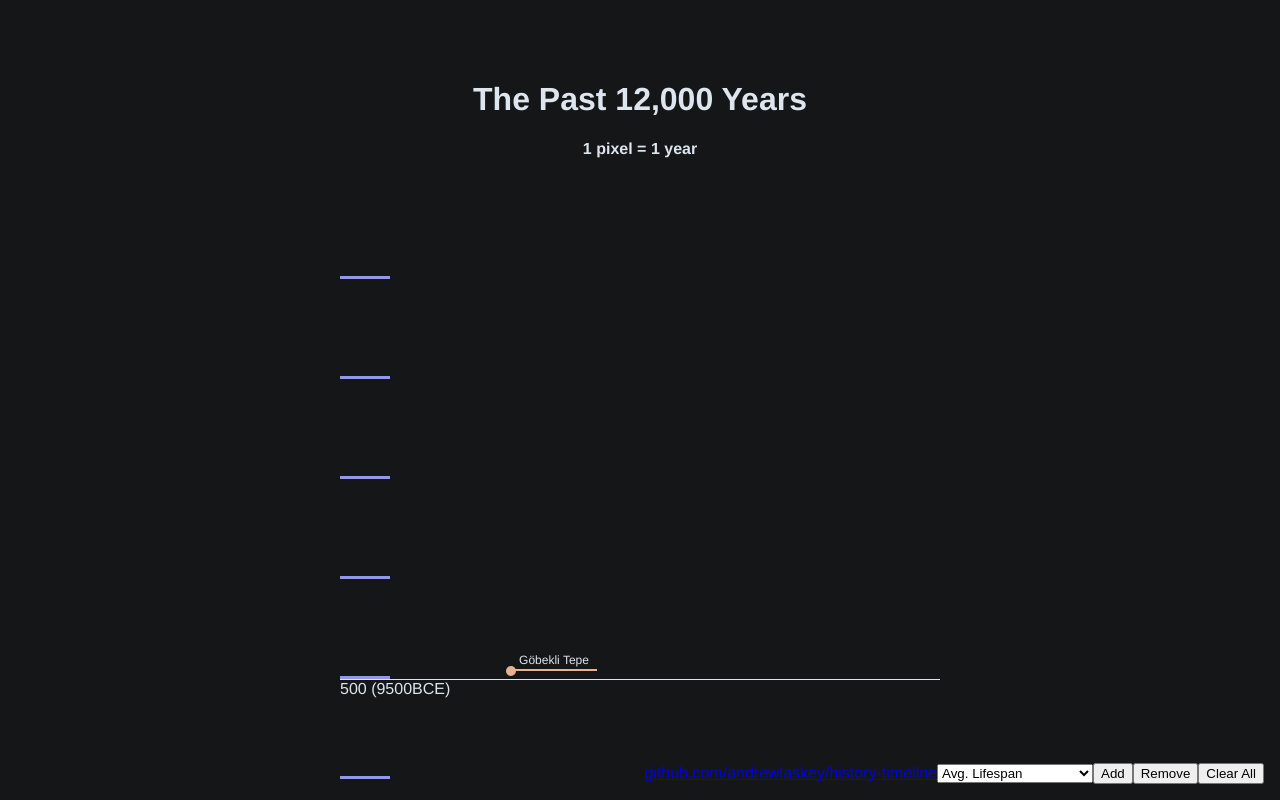
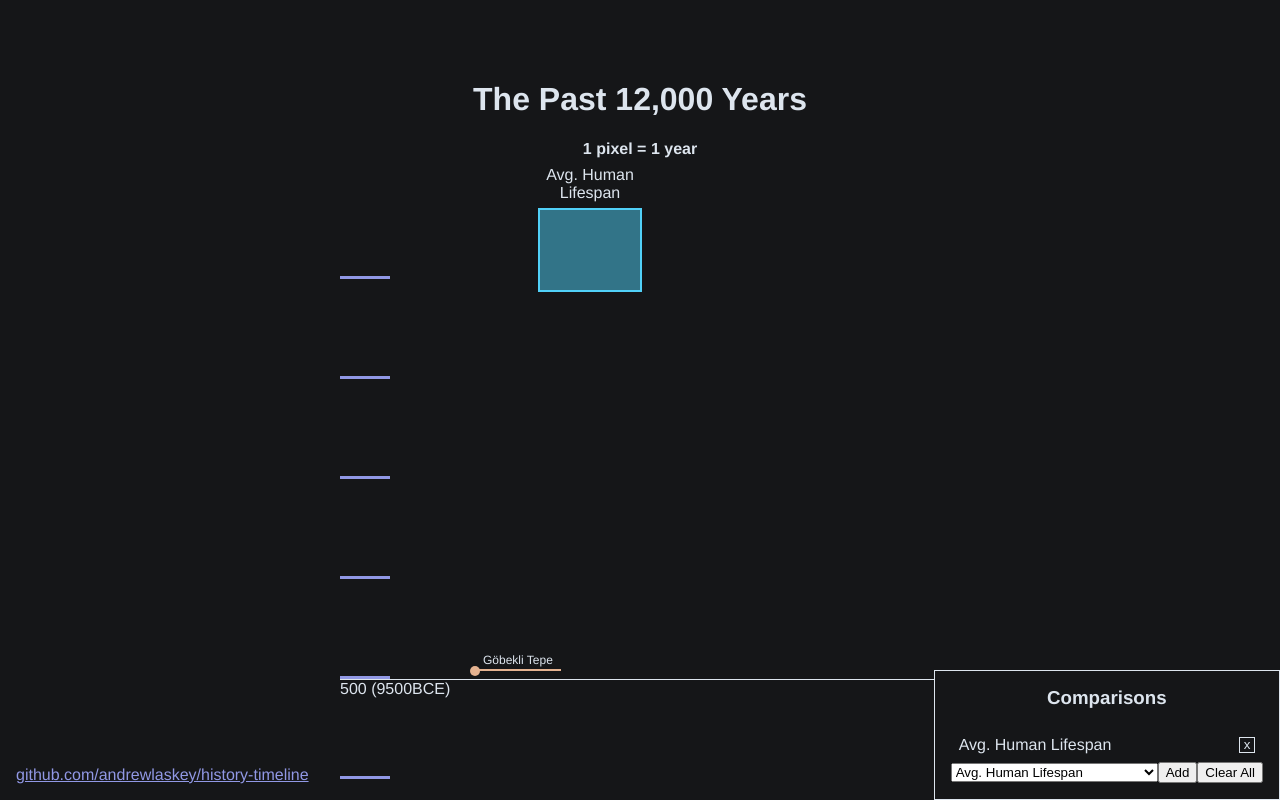
Before and after one commit to andrewlaskey/history-timeline, a Vue app: page / in a window 1280 px wide. Both pictures are taken after a click on the button "Add". Shown: the top 800 px of the page. Built offline with nearby package versions, Linux system fonts and the light colour scheme.

Commit message:
feat: add GSAP

```diff
--- a/src/App.vue
+++ b/src/App.vue
@@ -9,18 +9,22 @@ import { reactive, ref } from '@vue/reactivity'
 const compareList: Comparable[] = [
   {
     range: 80,
-    label: 'Avg. Lifespan',
+    label: 'Avg. Human Lifespan',
   },
   {
     range: 246,
     label: 'USA',
+  },
+  {
+    range: 272,
+    label: 'Avg. Greenland Shark Lifespan'
   },
   ...people.map(({ range, label }) => ({ range: range || 80, label })),
   ...states.map(({ range, label }) => ({ range: range || 80, label })),
 ]
 
 const selected = reactive<Comparable[]>([])
-const selection = ref('Avg. Lifespan')
+const selection = ref('Avg. Human Lifespan')
 
 const addSelection = (): void => {
   const compareObj = compareList.find((obj) => obj.label === selection.value)
@@ -42,6 +46,10 @@ const removeSelection = (): void => {
   }
 }
 
+const removeItem = (idx: number): void => {
+  selected.splice(idx, 1);
+}
+
 const clear = (): void => {
   selected.splice(0)
 }
@@ -57,20 +65,35 @@ const clear = (): void => {
     :range="obj.range"
     :label="obj.label"
   />
+  <div class="info">
+    <a href="https://github.com/andrewlaskey/history-timeline" target="_blank">github.com/andrewlaskey/history-timeline</a>
+  </div>
   <div class="select-compare">
-    <a href="https://github.com/andrewlaskey/history-timeline" target="_blank">github.com/andrewlaskey/history-timeline</a>
+    <h3>Comparisons</h3>
+    <ul class="compare-selections">
+      <li
+        v-for="(compare, idx) in selected"
+        :key="`${compare.label}-${idx}`"
+      >
+        <span>{{  compare.label }}</span>
+        <button @click="removeItem(idx)">
+          <span>x</span>
+        </button>
+      </li>
+    </ul>
+    <div class="compare-input">
     <select v-model="selection">
       <option v-for="obj in compareList" :key="obj.label">
         {{ obj.label }}
       </option>
     </select>
     <button @click="addSelection">Add</button>
-    <button @click="removeSelection">Remove</button>
     <button @click="clear">Clear All</button>
+  </div>
   </div>
 </template>
 
-<style>
+<style lang="scss">
 body {
   margin: 0;
 }
@@ -93,9 +116,62 @@ body.is-fixed {
 }
 
 .select-compare {
+  display: flex;
+  flex-direction: column;
   position: fixed;
   right: 0;
   bottom: 0;
   padding: 1rem;
+  background-color: #151618;
+  border: 1px solid;
+  border-color: #dde5ee;
+
+  h3 {
+    margin-top: 0;
+  }
+}
+
+.info {
+  position: fixed;
+  left: 0;
+  bottom: 0;
+  padding: 1rem;
+
+  a {
+    color: #9198e5;
+  }
+}
+
+.compare-selections {
+  list-style-type: none;
+  margin: 0;
+  padding: 0;
+
+  li {
+    display: flex;
+    align-items: center;
+    margin: 0;
+    padding: 0.5rem;
+
+  }
+
+  li > span {
+    flex-grow: 1;
+    padding-right: 0.5rem;
+    text-align: left;
+  }
+
+  button {
+    display: flex;
+    align-items: center;
+    justify-content: center;
+    background: none;
+    outline: none;
+    color: #dde5ee;
+    border: 1px solid #dde5ee;
+    height: 1rem;
+    width: 1rem;
+    line-height: 0.5em;
+  }
 }
 </style>
--- a/src/components/CompareObject.vue
+++ b/src/components/CompareObject.vue
@@ -1,50 +1,78 @@
 <script setup lang="ts">
-import { ref, computed } from "vue";
-import { Draggable } from "@braks/revue-draggable";
+import { onMounted, useTemplateRef } from "vue";
+import { gsap } from 'gsap';
+import { Draggable } from "gsap/Draggable";
+
+gsap.registerPlugin(Draggable);
 
 const props = defineProps({
   range: Number,
   label: String,
 });
 
-const posX = ref(window.innerWidth / 2);
-const posY = ref(document.documentElement.scrollTop + 200);
-const isMoving = ref(false);
-const calcStyle = computed((): Record<string, any> => {
-  return {
-    top: posY.value + "px",
-    left: posX.value + "px",
-    height: `${props.range || 80}px`,
-  };
-});
+const draggableEl = useTemplateRef('draggableEl');
 
-const move = (event: PointerEvent): void => {
-  if (isMoving.value) {
-    posX.value = posX.value + event.movementX;
-    posY.value = posY.value + event.movementY;
-  }
+const centerElement = () => {
+  if (!draggableEl.value) return;
+
+  // Get visible window dimensions
+  const windowWidth = window.innerWidth;
+  const windowHeight = window.innerHeight;
+
+  // Get scroll position
+  const scrollY = window.scrollY;
+
+  // Get element dimensions
+  const elementWidth = draggableEl.value.offsetWidth;
+  const elementHeight = draggableEl.value.offsetHeight;
+
+  // Calculate center position including scroll offset
+  const centerX = (windowWidth / 2) - (elementWidth / 2);
+  const centerY = scrollY + (windowHeight / 2) - (elementHeight / 2);
+
+  // Use GSAP to animate to center
+  gsap.to(draggableEl.value, {
+    left: centerX,
+    top: centerY,
+    duration: 0.5,
+    ease: "power2.out",
+    onComplete: () => {
+      createDraggable();
+    }
+  });
 };
 
-const touchMove = (event: TouchEvent): void => {
-  if (isMoving.value) {
-    const touch = event.targetTouches[0];
-    posX.value = touch.pageX;
-    posY.value = touch.pageY;
+const createDraggable = () => {
+  Draggable.create(draggableEl.value, {
+      type: "x,y",  // Allow dragging on both x and y axes
+      bounds: document.body,  // Optional: keep within the body
+      onDragStart: function() {
+        // Optional: add active class when dragging starts
+        this.target.classList.add('active');
+      },
+      onDragEnd: function() {
+        // Optional: remove active class when dragging ends
+        this.target.classList.remove('active');
+      }
+    });
+}
+
+onMounted(() => {
+  if (draggableEl.value) {
+    gsap.set(draggableEl.value, {
+      left: 0,
+      top: 0,
+      height: props.range
+    });
+    centerElement();
   }
-};
-
-const toggleActive = (active: boolean): void => {
-  isMoving.value = active;
-  document.body.classList.toggle("is-fixed", active);
-};
+});
 </script>
 
 <template>
-  <Draggable
-    ><div class="compare-object" :style="calcStyle">
-      {{ props.label }}
-    </div></Draggable
-  >
+  <div class="compare-object" ref="draggableEl">
+    <span>{{ props.label }}</span>
+  </div>
 </template>
 
 <style scoped>
@@ -54,13 +82,13 @@ const toggleActive = (active: boolean): void => {
   width: 100px;
   transform: translate(-50px, -150px);
   border: 2px solid rgb(81, 209, 248);
-  background-color: rgb(81, 209, 248, 0.5);
+  background-color: rgba(81, 209, 248, 0.5);
   cursor: pointer;
 }
 
 .compare-object.active {
   border: 2px solid rgb(79, 197, 55);
-  background-color: rgb(79, 197, 55, 0.5);
+  background-color: rgba(79, 197, 55, 0.5);
 }
 
 span {
--- a/src/components/Timeline.vue
+++ b/src/components/Timeline.vue
@@ -4,42 +4,14 @@ import { events } from "../data/events";
 import { people } from "../data/people";
 import { states } from "../data/states";
 import { Category, DataPoint, Kind } from "../types/DataPoint";
+import TimelineEntry from './TimelineEntry.vue'
 
 const totalYears = 12000;
 const range = 500;
 const numGridLines = totalYears / range;
 
-const entryPosition = (calendarYear: string): string => {
-  return `${calendarYearToYear(calendarYear, totalYears)}px`;
-};
-
-const entryStyle = (entry: DataPoint): Record<string, any> => {
-  const top = entryPosition(entry.year);
-  const height = entry.range ? `${entry.range}px` : "auto";
-
-  // let startLeft = entry.kind === Kind.EVENT ? 120 : 300
-  let startLeft = 120;
-  const wiggle = Math.random() * 50 * (Math.random() < 0.5 ? 1 : -1);
-  switch (entry.category) {
-    case Category.ARCHEOLOGICAL:
-      startLeft += 80;
-      break;
-    case Category.NATURE:
-      startLeft += 5;
-      break;
-    case Category.PERSON:
-      startLeft += 180;
-      break;
-    case Category.POLITICAL:
-      startLeft += 340;
-      break;
-  }
-
-  return {
-    top,
-    height,
-    left: `${startLeft + wiggle}px`,
-  };
+const entryPosition = (calendarYear: string): number => {
+  return calendarYearToYear(calendarYear, totalYears);
 };
 
 const dataPoints = [...events, ...people, ...states];
@@ -58,14 +30,16 @@ const dataPoints = [...events, ...people, ...states];
       </div>
     </div>
 
-    <div
+    <TimelineEntry
       v-for="entry in dataPoints"
       :key="entry.label"
-      :class="[entry.kind, entry.category]"
-      :style="entryStyle(entry)"
-    >
-      <a :href="entry.link" target="_blank">{{ entry.label }}</a>
-    </div>
+      :top="entryPosition(entry.year)"
+      :range="entry.range"
+      :kind="entry.kind"
+      :category="entry.category"
+      :link="entry.link"
+      :label="entry.label"
+    />
   </div>
 </template>
 
@@ -94,74 +68,4 @@ const dataPoints = [...events, ...people, ...states];
   text-align: left;
   user-select: none;
 }
-
-.event,
-.range {
-  position: absolute;
-  padding: 4px 8px;
-  border-top: 2px solid;
-
-  &:hover,
-  &:focus,
-  &:active {
-    z-index: 999;
-
-    a {
-      background: #151618c4;
-    }
-  }
-}
-
-.event a,
-.range a {
-  color: inherit;
-  position: relative;
-  display: block;
-  transform: translateY(calc(-100% - 8px));
-  text-decoration: none;
-  font-size: 12px;
-  user-select: none;
-}
-
-.event:before {
-  content: "";
-  display: block;
-  position: absolute;
-  top: -5px;
-  left: -5px;
-  border-radius: 50%;
-  width: 10px;
-  height: 10px;
-}
-
-.range {
-  border-left: 2px solid;
-}
-
-.nature {
-  border-color: #91e5b4;
-}
-
-.event.nature:before {
-  background-color: #91e5b4;
-}
-.archeological {
-  border-color: #e5b391;
-}
-
-.event.archeological:before {
-  background-color: #e5b391;
-}
-
-.political {
-  border-color: #de91e5;
-}
-
-.event.political::before {
-  background-color: #de91e5;
-}
-
-.person {
-  border-color: rgb(0, 132, 255);
-}
 </style>
--- /dev/null
+++ b/src/components/TimelineEntry.vue
@@ -0,0 +1,134 @@
+<script setup lang="ts">
+import { onMounted, useTemplateRef } from 'vue';
+import { gsap } from 'gsap';
+import { ScrollTrigger } from 'gsap/ScrollTrigger';
+import { Category } from '../types/DataPoint';
+
+gsap.registerPlugin(ScrollTrigger);
+
+const props = defineProps({
+    top: Number,
+    range: Number,
+    label: String,
+    category: String,
+    kind: String,
+    link: String
+});
+
+const entry = useTemplateRef('entry');
+
+onMounted(() => {
+    if (!entry.value) return;
+
+    let startLeft = 120;
+    const wiggle = Math.random() * 50 * (Math.random() < 0.5 ? 1 : -1);
+    switch (props.category) {
+        case Category.ARCHEOLOGICAL:
+        startLeft += 30;
+        break;
+        case Category.NATURE:
+        startLeft += 5;
+        break;
+        case Category.PERSON:
+        startLeft += 180;
+        break;
+        case Category.POLITICAL:
+        startLeft += 340;
+        break;
+    }
+
+    gsap.set(entry.value, {
+        top: props.top,
+        left: startLeft + wiggle,
+        height: props.range ? 0 : undefined,
+        opacity: 0
+    });
+
+    gsap.to(entry.value, {
+        scrollTrigger: entry.value,
+        opacity: 1,
+        height: props.range ? props.range : undefined,
+        delay: 0.3,
+        duration: 0.5,
+        ease: 'power1.in'
+    });
+})
+</script>
+
+<template>
+    <div :class="[kind, category]" ref="entry">
+        <a :href="link" target="_blank">{{ label }}</a>
+    </div>
+</template>
+
+<style lang="scss" scoped>
+.event,
+.range {
+  position: absolute;
+  padding: 4px 8px;
+  border-top: 2px solid;
+
+  &:hover,
+  &:focus,
+  &:active {
+    z-index: 999;
+
+    a {
+      background: #151618c4;
+    }
+  }
+}
+
+.event a,
+.range a {
+  color: inherit;
+  position: relative;
+  display: block;
+  transform: translateY(calc(-100% - 8px));
+  text-decoration: none;
+  font-size: 12px;
+  user-select: none;
+}
+
+.event:before {
+  content: "";
+  display: block;
+  position: absolute;
+  top: -5px;
+  left: -5px;
+  border-radius: 50%;
+  width: 10px;
+  height: 10px;
+}
+
+.range {
+  border-left: 2px solid;
+}
+
+.nature {
+  border-color: #91e5b4;
+}
+
+.event.nature:before {
+  background-color: #91e5b4;
+}
+.archeological {
+  border-color: #e5b391;
+}
+
+.event.archeological:before {
+  background-color: #e5b391;
+}
+
+.political {
+  border-color: #de91e5;
+}
+
+.event.political::before {
+  background-color: #de91e5;
+}
+
+.person {
+  border-color: rgb(0, 132, 255);
+}
+</style>
--- a/src/data/events.ts
+++ b/src/data/events.ts
@@ -43,7 +43,7 @@ export const events: DataPoint[] = [
     link: 'https://en.wikipedia.org/wiki/Moon_landing',
     year: '1969 CE',
     kind: Kind.EVENT,
-    category: Category.POLITICAL
+    category: Category.ARCHEOLOGICAL
   },
   {
     label: 'Pompeii eruption',
@@ -261,4 +261,19 @@ export const events: DataPoint[] = [
     category: Category.NATURE,
     range: 7
   },
+  {
+    label: 'First powered flight',
+    link: 'https://en.wikipedia.org/wiki/Wright_brothers#First_powered_flight',
+    year: '1903 CE',
+    kind: Kind.EVENT,
+    category: Category.ARCHEOLOGICAL
+  },
+  {
+    label: 'Methuselah Tree',
+    link: 'https://en.wikipedia.org/wiki/Methuselah_(pine_tree)',
+    year: '2833 BCE',
+    kind: Kind.RANGE,
+    category: Category.NATURE,
+    range: 4856
+  }
 ];
```
Also changed, not shown: package.json (+10 -8 lines), src/data/people.ts (+8 -0 lines), 1 other file (tests, documents, lock files or other folders).
